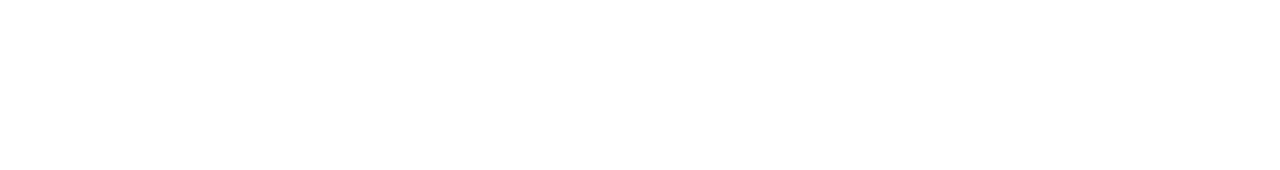
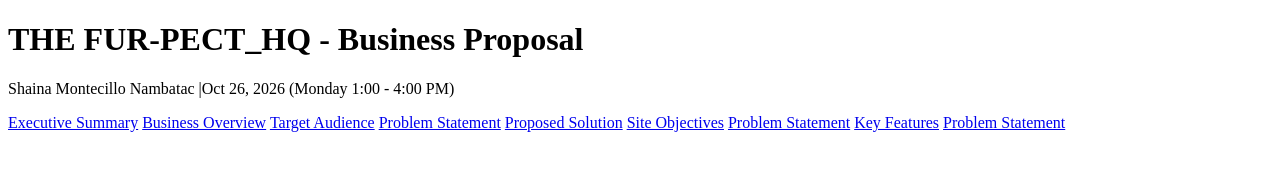
Before and after one commit to shainanambatac/nambatac-website, a plain HTML site: page index.html in a window 1280 px wide. Drawn offline with Linux system fonts and the light colour scheme.

Commit message:
Update index.html

```diff
--- a/index.html
+++ b/index.html
@@ -1,4 +1,25 @@
 <!DOCTYPE html>
 <html lang="en">
+    <head>
+        <meta charset="UTF-8">
+        <title>
+            THE FUR-PECT_HQ - Business Proposal
+        </title>
+    </head>
+<body>
+    <header id="top">
+        <h1>THE FUR-PECT_HQ - Business Proposal</h1>
+        <p>Shaina Montecillo Nambatac  |Oct 26, 2026 (Monday 1:00 - 4:00 PM)</p>
+</body>
 
-</html>
+<nav>
+    <a href="#1">Executive Summary</a>
+    <a href="#2">Business Overview</a>
+    <a href="#3">Target Audience</a>
+    <a href="#4">Problem Statement</a>
+    <a href="#5">Proposed Solution</a>
+    <a href="#6">Site Objectives</a>
+    <a href="#7">Problem Statement</a>
+    <a href="#8">Key Features</a>
+    <a href="#9">Problem Statement</a>
+</nav>
```
